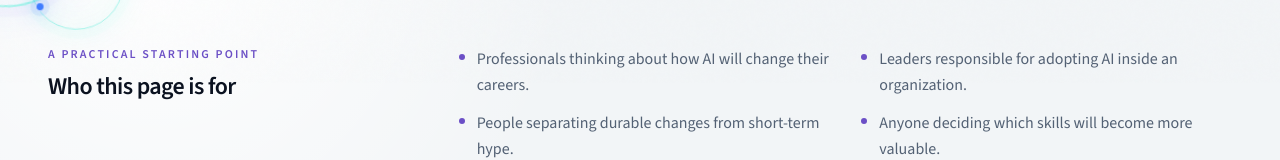
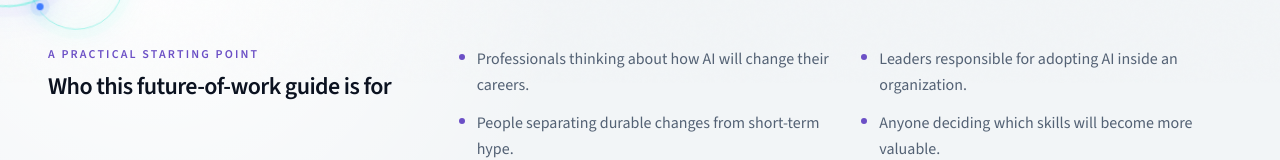
Before and after one commit to mikevallotton/mikevallotton.com, a Next.js app: page /ai-and-work in a window 1280 px wide. Shown: the part 717-877 px from the top of the page. Built offline with nearby package versions, Linux system fonts and the light colour scheme; no server answers.

Commit message:
Give each topic page its own section headings

```diff
--- a/app/ai-agents/page.js
+++ b/app/ai-agents/page.js
@@ -323,6 +323,7 @@ export default function AiAgentsPage() {
       breadcrumb="AI Agents"
       hero={{ eyebrow: "AI Agents", title: "From Answering Questions to Getting Work Done", lead: "AI agents represent the next step beyond tools that generate text, summarize information, write code, and answer questions.", description: "Agents can plan work, interact with software, retrieve information, make decisions within defined boundaries, and complete multi-step tasks across systems. This guide explains where they create value and how to build them without creating chaos.", updated: "2026-07-25", updatedLabel: "July 25, 2026", startHref: "#what-agents-are", startLabel: "Start with what agents are", titleClassName: "max-w-4xl", image: { src: "/images/topics/ai-agents-hero.webp", alt: "A bounded agent loop moves through information, tools, observation, evaluation, and human oversight." } }}
       audience={["Business leaders evaluating AI agents for their organization.", "Professionals interested in automating complex workflows.", "Developers building AI-powered applications.", "Teams preparing for the next generation of AI-enabled work.", "Anyone separating chatbots, automation, and AI agents."]}
+      sectionTitles={{ audience: "Who should learn about AI agents", evidence: "Evidence about AI agents" }}
       sections={sections}
       sources={sources}
       afterSections={<section className="py-14 md:py-20"><div className="max-w-3xl"><p className="text-xs font-semibold uppercase tracking-[0.18em] text-library-walnut">Closing</p><h2 className="mt-2 text-3xl font-semibold leading-tight md:text-4xl">Machine execution, guided by human judgment</h2><p className="mt-5 text-lg leading-relaxed text-library-ink md:text-xl">AI agents represent a transition from generating information to accomplishing work. Their value comes from reducing the coordination required to move information, execute processes, and connect systems.</p><p className="mt-4 leading-relaxed text-library-muted">Organizations that succeed will focus less on the intelligence of the model alone and more on trustworthy processes, high-quality data, and clear accountability. Reliable agent systems combine machine execution with human judgment.</p></div></section>}
--- a/app/ai-and-thinking/page.js
+++ b/app/ai-and-thinking/page.js
@@ -377,6 +377,7 @@ export default function AiAndThinkingPage() {
       hero={{ eyebrow: "AI and Thinking", title: "AI, Thinking, and Human Judgment", lead: "The more capable AI becomes, the more important it is to understand what it actually does—and what it doesn’t.", description: "AI can generate intelligent-sounding language, but language is not the same as reasoning, understanding, or making decisions with real-world consequences. That distinction changes where humans continue to create value.", updated: "2026-07-25", updatedLabel: "July 25, 2026", startHref: "#ai-doesnt-think", startLabel: "Start with the distinction", image: { src: "/images/topics/ai-thinking-hero.webp", alt: "Generated patterns form several plausible structures while a person weighs context, experience, uncertainty, values, and consequences before choosing a path." } }}
       audience={["Professionals trying to understand where humans continue to create value alongside AI.", "Leaders making decisions about AI adoption and oversight.", "Anyone interested in how AI changes human thinking and decision-making.", "People exploring the difference between intelligence, reasoning, and language generation.", "Anyone thinking beyond prompts and productivity toward AI’s long-term implications."]}
       audienceEyebrow="A practical perspective"
+      sectionTitles={{ audience: "Who this thinking guide is for", evidence: "Evidence about AI and cognition" }}
       sections={sections}
 
       sources={sources}
--- a/app/ai-and-work/page.js
+++ b/app/ai-and-work/page.js
@@ -447,6 +447,7 @@ export default function AiAndWorkPage() {
       breadcrumb="AI and Work"
       hero={{ eyebrow: "AI and Work", title: "How AI Is Changing Work", lead: "AI is changing work primarily by reducing the time required for research, drafting, documentation, planning, and coordination.", description: "The near-term effect is less about entire professions disappearing and more about changing workflows, expectations, team structures, and the skills that create value. This guide separates what is already happening from the changes that will take years to unfold.", updated: "2026-07-25", updatedLabel: "July 25, 2026", startHref: "#already-changing", startLabel: "Start with what is changing", image: { src: "/images/topics/ai-work-hero.webp", alt: "People work across connected documents, tools, reviews, and decisions while a shared flow reduces coordination friction." } }}
       audience={["Professionals thinking about how AI will change their careers.", "Leaders responsible for adopting AI inside an organization.", "People separating durable changes from short-term hype.", "Anyone deciding which skills will become more valuable."]}
+      sectionTitles={{ audience: "Who this future-of-work guide is for", evidence: "Evidence about AI and work" }}
 
       sections={sections.map((section) => ({ ...section, navTitle: section.title.replace("AI Is ", "").replace("How ", "") }))}
       getFaqItems={(section) => faqGroups.find((group) => group.title === section.title)?.items}
--- a/app/ai-fundamentals/page.js
+++ b/app/ai-fundamentals/page.js
@@ -436,6 +436,7 @@ export default function AiFundamentalsPage() {
       breadcrumb="AI Fundamentals"
       hero={{ eyebrow: "AI Fundamentals", title: "Understanding How AI Actually Works", lead: "Modern AI becomes more predictable when you understand how language models generate responses, why context matters, and why iteration improves results.", description: "You do not need the mathematics of neural networks to become effective with AI. You need an accurate mental model of the underlying system—one that works across ChatGPT, Claude, Gemini, Copilot, and whatever comes next.", updated: "2026-07-25", updatedLabel: "July 25, 2026", startHref: "#how-language-models-work", startLabel: "Start with how language models work", image: { src: "/images/topics/ai-fundamentals-hero.webp", alt: "Many possible fragments converge into a single ordered path, illustrating token-by-token language generation." } }}
       audience={["Professionals who want a durable mental model of modern AI.", "Leaders evaluating AI capabilities and limitations.", "People who want more reliable results from language models.", "Anyone trying to separate how AI works from how it is marketed."]}
+      sectionTitles={{ audience: "Who this AI fundamentals guide is for", evidence: "Evidence behind the fundamentals" }}
 
       sections={sections}
       getFaqItems={(section) => faqGroups.find((group) => group.title === section.title)?.items}
--- a/app/ai-search-and-geo/page.js
+++ b/app/ai-search-and-geo/page.js
@@ -384,6 +384,7 @@ export default function AiSearchAndGeoPage() {
       breadcrumb="AI Search and GEO"
       hero={{ eyebrow: "AI Search and GEO", title: "Search Is Becoming AI’s Knowledge Layer", lead: "Search is no longer just about finding links. AI systems increasingly retrieve information, synthesize it, and generate answers before people ever visit a website.", description: "Organizations now compete to become trusted sources that AI systems choose to reference. This guide explains retrieval, AI-ready websites, GEO, and why influence is becoming harder to measure.", updated: "2026-07-25", updatedLabel: "July 25, 2026", startHref: "#search-is-changing", startLabel: "Start with the shift in search", titleClassName: "max-w-4xl", image: { src: "/images/topics/ai-search-hero.webp", alt: "Many source documents are retrieved and synthesized into a concise answer with visible paths back to supporting sources." } }}
       audience={["Marketing and communications leaders adapting to AI-mediated discovery.", "Website teams improving how information is structured and retrieved.", "Organizations measuring visibility beyond clicks and rankings.", "Anyone trying to understand generative engine optimization."]}
+      sectionTitles={{ audience: "Who this search guide is for", evidence: "Search and GEO evidence" }}
 
       sections={sections}
       getFaqItems={(section) => faqGroups.find((group) => group.title === section.title)?.items}
--- a/app/software-development-and-ai/page.js
+++ b/app/software-development-and-ai/page.js
@@ -347,6 +347,7 @@ export default function SoftwareDevelopmentAndAiPage() {
       breadcrumb="Software Development and AI"
       hero={{ eyebrow: "Software Development and AI", title: "AI Is Changing Software Development", lead: "AI is transforming software development far beyond code generation by compressing the entire development lifecycle.", description: "Research, architecture, implementation, testing, documentation, debugging, and learning all happen faster. This guide explores what that means for development workflows, developer growth, engineering leadership, and the judgment required to build reliable software.", updated: "2026-07-25", updatedLabel: "July 25, 2026", startHref: "#development-workflow", startLabel: "Start with the development workflow", titleClassName: "max-w-4xl", descriptionClassName: "max-w-3xl", image: { src: "/images/topics/software-ai-hero.webp", alt: "People work across connected stages of the software lifecycle, from requirements and architecture through implementation, validation, and observation." } }}
       audience={["Developers adapting their workflows and skills to AI-assisted engineering.", "Engineering leaders evaluating productivity, quality, and governance.", "Technical teams deciding where AI assistance is safe and useful.", "Anyone considering how software roles will change as implementation accelerates."]}
+      sectionTitles={{ audience: "Who this software development guide is for", evidence: "Software development evidence" }}
       sections={sections}
       getFaqItems={(section) => faqGroups.find((group) => group.title === section.title)?.items}
       sources={sources}
--- a/components/FurtherReading.js
+++ b/components/FurtherReading.js
@@ -1,4 +1,7 @@
-export default function FurtherReading({ sources }) {
+export default function FurtherReading({
+  sources,
+  title = "Evidence and further reading",
+}) {
   const uniqueSources = [...new Map(sources.map((source) => [source.href, source])).values()];
 
   return (
@@ -12,7 +15,7 @@ export default function FurtherReading({ sources }) {
             Evidence base
           </p>
           <h2 id="evidence-title" className="mt-2 text-2xl font-semibold">
-            Evidence and further reading
+            {title}
           </h2>
         </div>
         <div className="grid gap-4 sm:grid-cols-2">
--- a/components/topic/TopicAudience.js
+++ b/components/topic/TopicAudience.js
@@ -1,6 +1,7 @@
 export default function TopicAudience({
   items,
   eyebrow = "A practical starting point",
+  title = "Who this page is for",
 }) {
   return (
     <section
@@ -12,7 +13,7 @@ export default function TopicAudience({
           {eyebrow}
         </p>
         <h2 id="who-this-is-for" className="mt-2 text-2xl font-semibold">
-          Who this page is for
+          {title}
         </h2>
       </div>
       <ul className="grid gap-x-8 gap-y-3 text-library-muted sm:grid-cols-2">
--- a/components/topic/TopicPage.js
+++ b/components/topic/TopicPage.js
@@ -18,6 +18,7 @@ export default function TopicPage({
   hero,
   audience,
   audienceEyebrow,
+  sectionTitles,
   sections,
   getFaqItems,
   sources,
@@ -35,7 +36,11 @@ export default function TopicPage({
       />
       <Breadcrumbs current={breadcrumb} path={path} />
       <TopicHero {...hero} />
-      <TopicAudience items={audience} eyebrow={audienceEyebrow} />
+      <TopicAudience
+        items={audience}
+        eyebrow={audienceEyebrow}
+        title={sectionTitles?.audience}
+      />
       <TopicSectionNav sections={sections} />
       <div className={sidebar ? "topic-sections-layout" : ""}>
         <div className="topic-sections-layout__content">
@@ -54,7 +59,7 @@ export default function TopicPage({
         ) : null}
       </div>
       {afterSections}
-      <FurtherReading sources={sources} />
+      <FurtherReading sources={sources} title={sectionTitles?.evidence} />
       <ContentContinuation {...next} />
     </article>
   );
```
